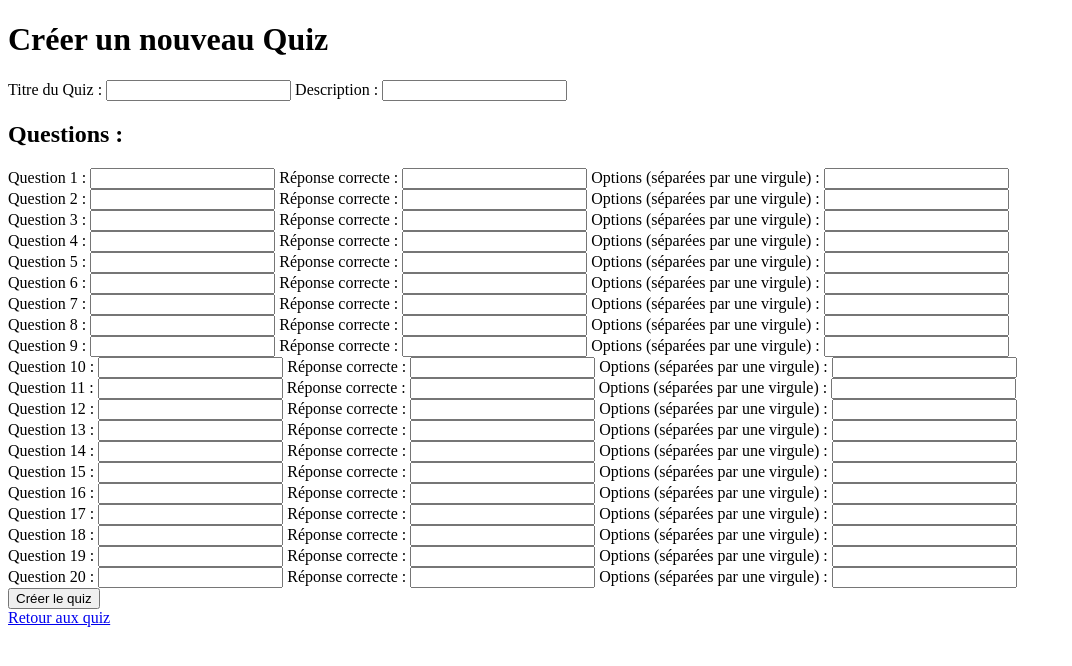
After one commit to maylangomes/my_quizz, a Symfony app: template templates/quiz/create.html.twig in a window 1280 px wide. The commit adds this page. Shown: the top 666 px of the page, without its empty margins (0-1072 px from the left). Run offline with Twig, Linux system fonts and the light colour scheme; the template is opened without the code that fills it, so the values that code supplies are empty; some libraries are stand-ins or nearby versions.

Commit message:
feat: possibilité de créer un quiz

```diff
--- /dev/null
+++ b/templates/quiz/create.html.twig
@@ -0,0 +1,35 @@
+{% extends 'base.html.twig' %}
+
+{% block title %}Créer un Quiz{% endblock %}
+
+{% block body %}
+    <h1>Créer un nouveau Quiz</h1>
+
+    <form method="post">
+        <label for="title">Titre du Quiz :</label>
+        <input type="text" name="title" id="title" required>
+
+        <label for="description">Description :</label>
+        <input type="text" name="description" id="description" required>
+
+        <h2>Questions :</h2>
+        <div id="questions-container">
+            {% for i in 0..19 %}
+                <div class="question-block">
+                    <label>Question {{ i + 1 }} :</label>
+                    <input type="text" name="questions[{{ i }}][question]">
+
+                    <label>Réponse correcte :</label>
+                    <input type="text" name="questions[{{ i }}][answer]">
+
+                    <label>Options (séparées par une virgule) :</label>
+                    <input type="text" name="questions[{{ i }}][options]">
+                </div>
+            {% endfor %}
+        </div>
+
+        <button type="submit">Créer le quiz</button>
+    </form>
+
+    <a href="{{ path('quiz') }}">Retour aux quiz</a>
+{% endblock %}
--- a/templates/quiz/index.html.twig
+++ b/templates/quiz/index.html.twig
@@ -15,7 +15,10 @@
             {% endfor %}
         </ul>
     {% endif %}
+
+    <a href="{{ path('quiz_create') }}">Créer un quiz</a>
+
     {% if app.user %}
-        <a href="{{ path('app_logout') }}" class="btn btn-danger">Déconnexion</a>
+        <a href="{{ path('app_logout') }}">Déconnexion</a>
     {% endif %}
 {% endblock %}
--- a/templates/quiz/results.html.twig
+++ b/templates/quiz/results.html.twig
@@ -5,5 +5,5 @@
 {% block body %}
     <h1>Résultats du Quiz : {{ quiz.title }}</h1>
     <p>Score : {{ score }} / {{ totalQuestions }}</p>
-    <a href="{{ path('quiz') }}" class="btn btn-primary">Retour aux quiz</a>
+    <a href="{{ path('quiz') }}">Retour aux quiz</a>
 {% endblock %}
```
Also changed, not shown: src/Controller/QuizController.php (+37 -0 lines), templates/quiz/question.html.twig (+4 -4 lines).
